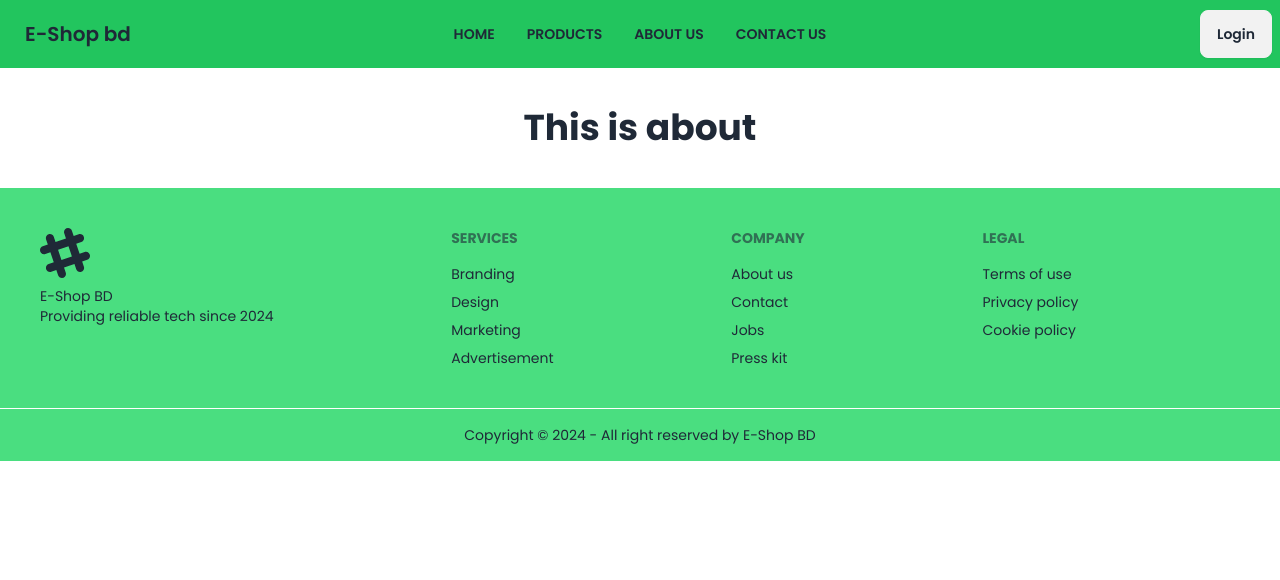
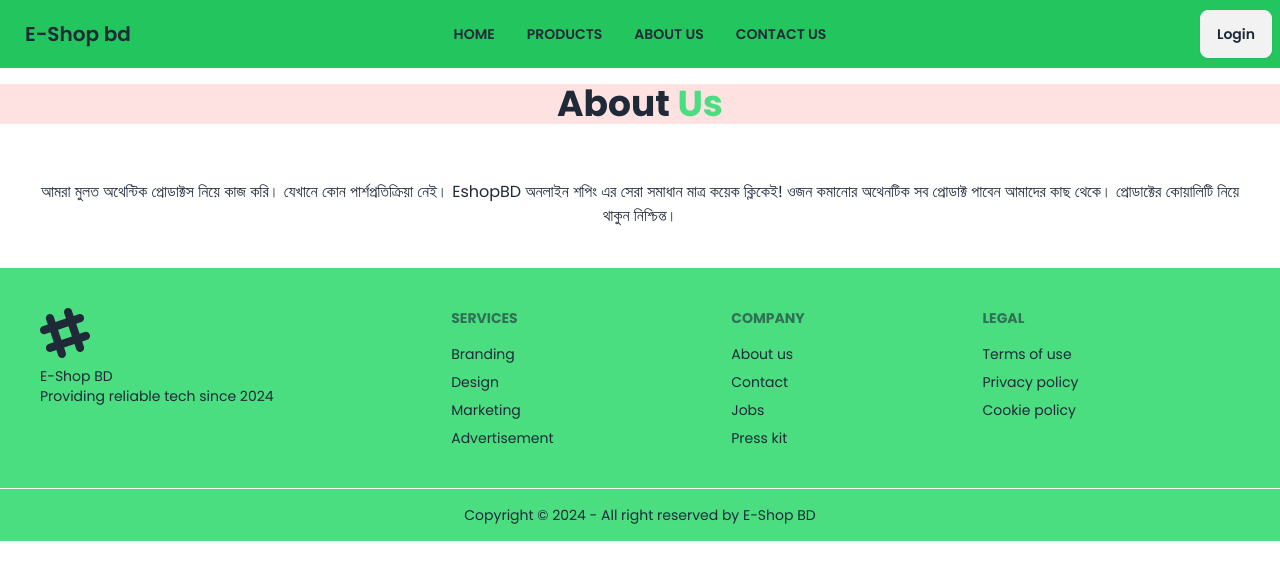
Before and after one commit to taskinahmadalfaruqe/kito-green-tea, a React (Vite) app: page /about in a window 1280 px wide. Shown: the top 580 px of the page. Built offline with nearby package versions, Linux system fonts and the light colour scheme; no server answers.

Commit message:
Update about page

```diff
--- a/package.json
+++ b/package.json
@@ -19,7 +19,7 @@
     "react-dom": "^18.2.0",
     "react-icons": "^5.0.1",
     "react-router-dom": "^6.22.3",
-    "sort-by": "^1.2.0",
+    "sort-by": "^0.0.2",
     "swiper": "^11.1.0"
   },
   "devDependencies": {
--- a/src/Pages/About/About.jsx
+++ b/src/Pages/About/About.jsx
@@ -3,7 +3,8 @@ import React from 'react';
 const About = () => {
     return (
         <div>
-            <h1 className="font-bold text-4xl text-center py-10">This is about</h1>
+            <h2 className='text-center bg-red-100 font-bold text-4xl my-4'>About <span className='text-[#4ADE80]'>Us</span></h2>
+            <p className='p-10 font-normal text-center '>আমরা মুলত অথেন্টিক প্রোডাক্টস নিয়ে কাজ করি।  যেখানে কোন পার্শপ্রতিক্রিয়া নেই। EshopBD অনলাইন শপিং এর সেরা সমাধান মাত্র কয়েক ক্লিকেই! ওজন কমানোর অথেনটিক সব প্রোডাক্ট পাবেন আমাদের কাছ থেকে। প্রোডাক্টের কোয়ালিটি নিয়ে থাকুন নিশ্চিন্ত।</p>
         </div>
     );
 };
```
Also changed, not shown: 1 other file (tests, documents, lock files or other folders).
